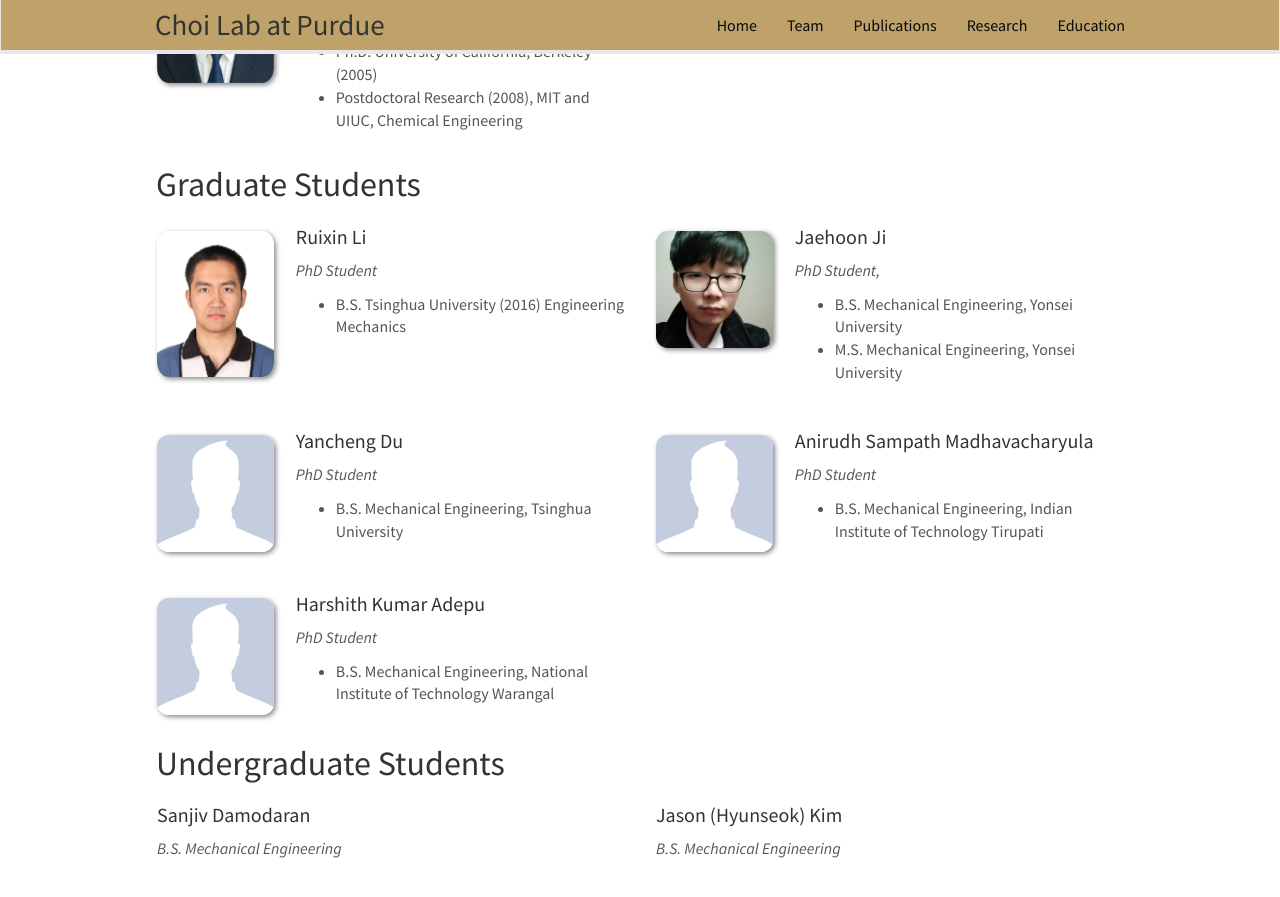
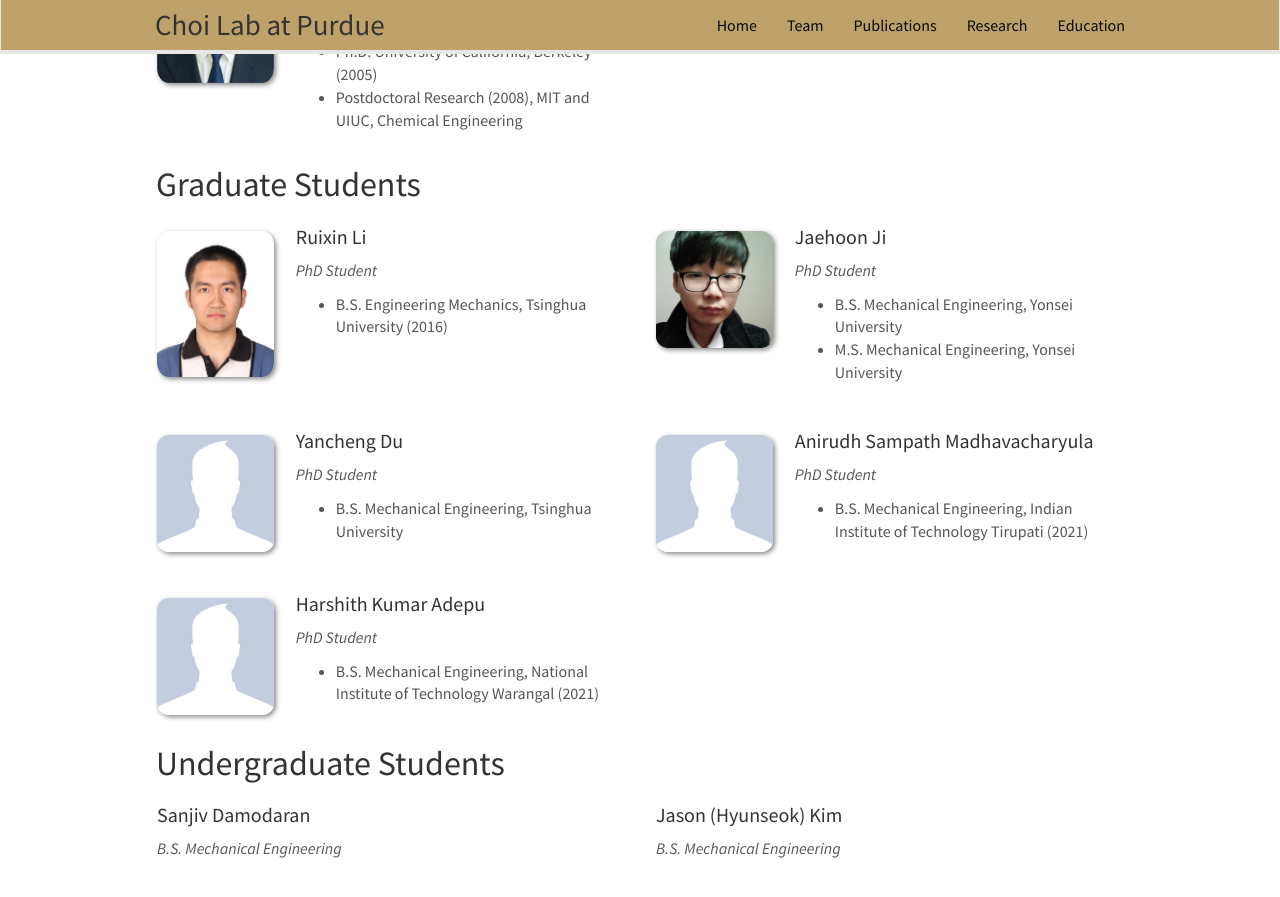
Before and after one commit to choidnalab/choidnalab.github.io, a Jekyll site: the page built from _pages/team.md, in a window 1280 px wide and 900 px high, scrolled down 291 px. Shown: the top 897 px of the window. Built offline with Jekyll 4.4.1, drawn with Linux system fonts in a browser that asks for light colours; nearby versions of some CDN libraries.

Commit message:
Update PhD_students.yml

```diff
--- a/_data/PhD_students.yml
+++ b/_data/PhD_students.yml
@@ -3,11 +3,11 @@
   info: PhD Student
   email:
   number_educ: 1
-  education1: B.S. Tsinghua University (2016) Engineering Mechanics
+  education1: B.S. Engineering Mechanics, Tsinghua University (2016)
 
 - name: Jaehoon Ji
   photo: jaehoon_ji.jpg
-  info: PhD Student,
+  info: PhD Student
   email:
   number_educ: 2
   education1: B.S. Mechanical Engineering, Yonsei University
@@ -26,11 +26,11 @@
   info: PhD Student
   email:
   number_educ: 1
-  education1: B.S. Mechanical Engineering, Indian Institute of Technology Tirupati
+  education1: B.S. Mechanical Engineering, Indian Institute of Technology Tirupati (2021)
 
 - name: Harshith Kumar Adepu
   photo: nopic.jpg
   info: PhD Student
   email:
   number_educ: 1
-  education1: B.S. Mechanical Engineering, National Institute of Technology Warangal
+  education1: B.S. Mechanical Engineering, National Institute of Technology Warangal (2021)
```
